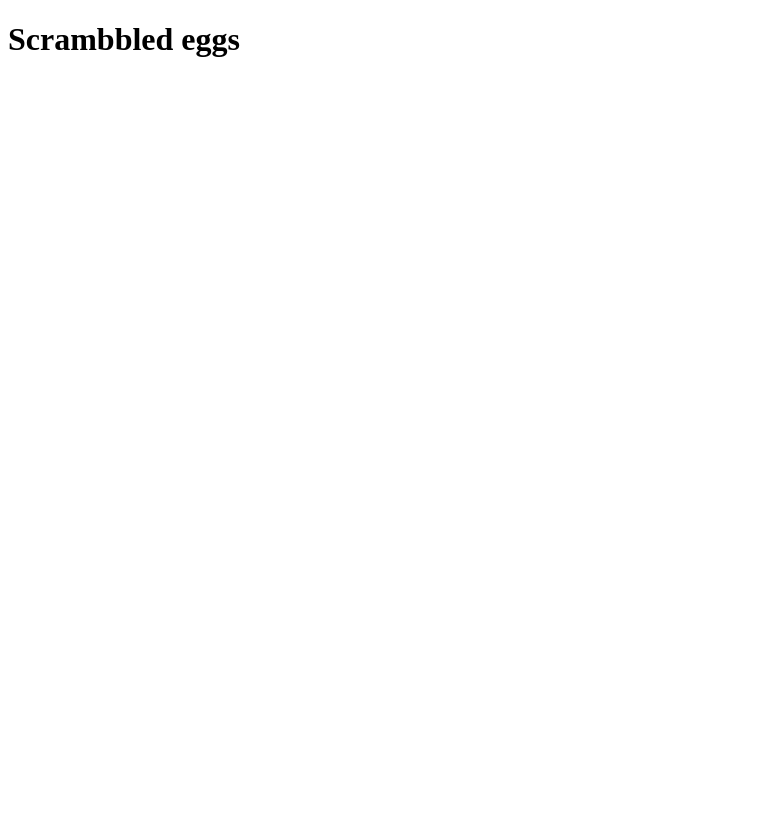
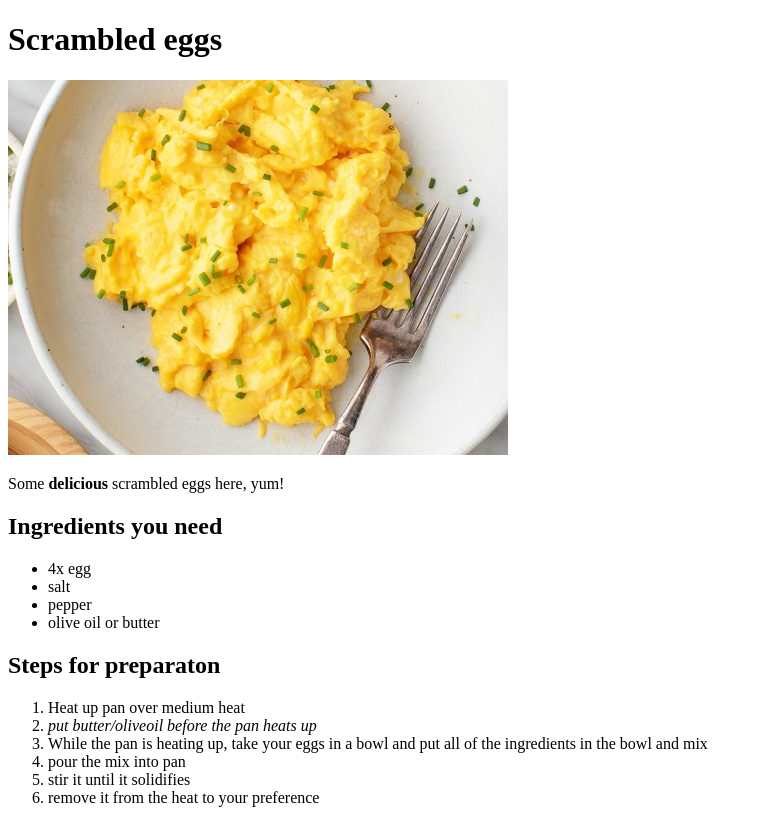
Before and after one commit to FarzinA22/odin-recpies, a plain HTML site: page recipes/scrameggs.html in a window 1280 px wide. Shown: the whole page, without its empty margins (0-763 px from the left). Before the commit the page ends 800 px from the top, so only its background shows below. Drawn offline with Linux system fonts and the light colour scheme.

Commit message:
Format first recipe and minor adjustments to homepage

```diff
--- a/recipes/scrameggs.html
+++ b/recipes/scrameggs.html
@@ -3,10 +3,35 @@
 
     <head>
         <meta charset="utf-8">
-        <title>Scrambbled egg recipe</title>
+        <title>Scrambled egg recipe</title>
     </head>
 
     <body>
-        <h1>Scrambbled eggs</h1>
+        <h1>Scrambled eggs</h1>
+
+        <img src="./scrambled-eggs.jpg" alt="">
+
+        <p>Some <strong>delicious</strong> scrambled eggs here, yum!</p>
+
+        <h2>Ingredients you need</h2>
+
+        <ul>
+            <li>4x egg</li>
+            <li>salt</li>
+            <li>pepper</li>
+            <li>olive oil or butter</li>
+        </ul>
+
+        <h2>Steps for preparaton</h2>
+
+        <ol>
+            <li>Heat up pan over medium heat</li>
+            <li><em>put butter/oliveoil before the pan heats up</em></li>
+            <li>While the pan is heating up, take your eggs in a bowl and put all of the ingredients in the bowl and mix</li>
+            <li>pour the mix into pan</li>
+            <li>stir it until it solidifies</li>
+            <li>remove it from the heat to your preference</li>
+        </ol>
+
     </body>
 </html>
```
Also changed, not shown: index.html (+3 -1 lines), recipes/dancing-dog.gif (added), recipes/scrambled-eggs.jpg (added).
